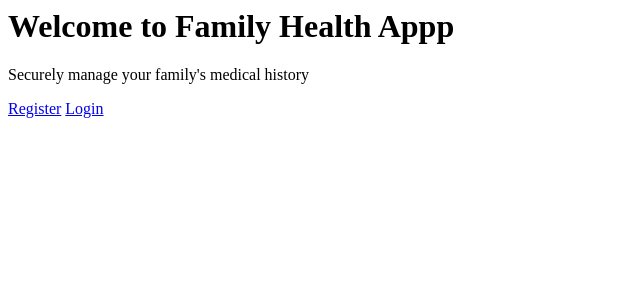
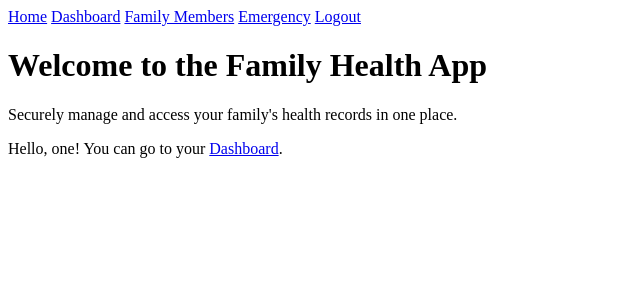
Before and after one commit to manikanta-boyi/Family_Health_App, a Flask app: page / in a window 1280 px wide. Shown: the top 300 px of the page, without its empty margins (0-640 px from the left). Run offline with Flask 3, Linux system fonts and the light colour scheme; a user stored in the database is signed in.

Commit message:
added emergency route and html

```diff
--- a/app/routes.py
+++ b/app/routes.py
@@ -79,7 +79,7 @@ def view_member(member_id):
     member = FamilyMember.query.get_or_404(member_id)
     if member.user_id != current_user.id:
         flash('Unotherized')
-        return redirect(url_for('mai.list_members'))
+        return redirect(url_for('main.list_members'))
     return render_template('view_member.html',member=member)
 
 @main.route('/member/<int:member_id>/record/add', methods=['GET','POST'])
@@ -187,3 +187,9 @@ def delete_record(record_id):
     db.session.commit()
     flash('Record deleted')
     return redirect(url_for('main.view_records',member_id=record.family_member_id))
+
+@main.route('/emergency')
+@login_required
+def emergency_mode():
+    members = FamilyMember.query.filter_by(user_id=current_user.id).all()
+    return render_template('emergency.html',members=members)
--- a/app/templates/base.html
+++ b/app/templates/base.html
@@ -1,13 +1,40 @@
+<!DOCTYPE html>
 <html lang="en">
 <head>
     <meta charset="UTF-8">
+    <title>Family Health App</title>
     <meta name="viewport" content="width=device-width, initial-scale=1.0">
-    <title>Document</title>
 </head>
 <body>
-    <h1>Welcome to Family Health Appp</h1>
-    <p>Securely manage your family's medical history</p>
-    {%block content%}
-    {%endblock%}
+    <header>
+        <nav>
+            <a href="{{ url_for('main.home') }}">Home</a>
+
+            {% if current_user.is_authenticated %}
+                <a href="{{ url_for('main.dashboard') }}">Dashboard</a>
+                <a href="{{ url_for('main.list_members') }}">Family Members</a>
+                <a href="{{ url_for('main.emergency_mode') }}">Emergency</a>
+                <a href="{{ url_for('main.logout') }}">Logout</a>
+            {% else %}
+                <a href="{{ url_for('main.login') }}">Login</a>
+                <a href="{{ url_for('main.register') }}">Register</a>
+            {% endif %}
+        </nav>
+    </header>
+
+    <main>
+        {% with messages = get_flashed_messages() %}
+            {% if messages %}
+                <ul>
+                {% for message in messages %}
+                    <li>{{ message }}</li>
+                {% endfor %}
+                </ul>
+            {% endif %}
+        {% endwith %}
+
+        {% block content %}{% endblock %}
+    </main>
+
 </body>
 </html>
--- a/app/templates/dashboard.html
+++ b/app/templates/dashboard.html
@@ -3,6 +3,7 @@
 {% block content %}
     <h2>Your Dashboard</h2>
     <p>Hello, {{ current_user.username }}! From here, you can manage your family's health information.</p>
+    <a href="{{ url_for('main.emergency_mode') }}">Emergency</a>
 
     <ul style="list-style-type: none; padding: 0;">
         <li style="margin-bottom: 10px;">
--- a/app/templates/home.html
+++ b/app/templates/home.html
@@ -1,7 +1,12 @@
-{%extends 'base.html'%}
-{%block content%}
+{% extends 'base.html' %}
 
-<a href="{{url_for('main.register')}}">Register</a>
-<a href="{{url_for('main.login')}}">Login</a>
+{% block content %}
+    <h1>Welcome to the Family Health App</h1>
+    <p>Securely manage and access your family's health records in one place.</p>
 
-{%endblock%}
+    {% if current_user.is_authenticated %}
+        <p>Hello, {{ current_user.username }}! You can go to your <a href="{{ url_for('main.dashboard') }}">Dashboard</a>.</p>
+    {% else %}
+        <p><a href="{{ url_for('main.login') }}">Login</a> or <a href="{{ url_for('main.register') }}">Register</a> to get started.</p>
+    {% endif %}
+{% endblock %}
--- a/app/templates/view_member.html
+++ b/app/templates/view_member.html
@@ -17,5 +17,5 @@
 </ul>
 
 <a href="{{ url_for('main.add_record', member_id=member.id) }}">Add Health Record</a><br>
-<a href="{{ url_for('main.members') }}">Back to Members</a>
+<a href="{{ url_for('main.list_members') }}">Back to Members</a>
 {% endblock %}
```
Also changed, not shown: app/templates/emergency.html (added, +20 -0 lines), app/templates/members.html (+12 -11 lines), instance/site.db.
